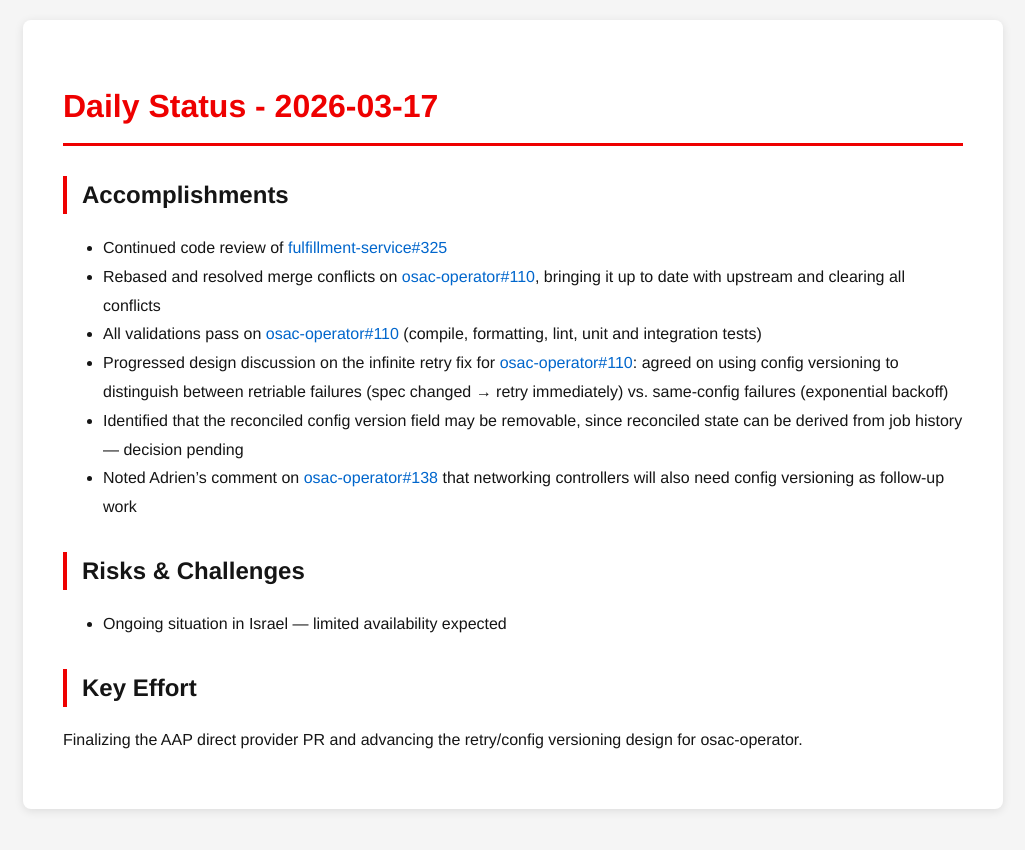
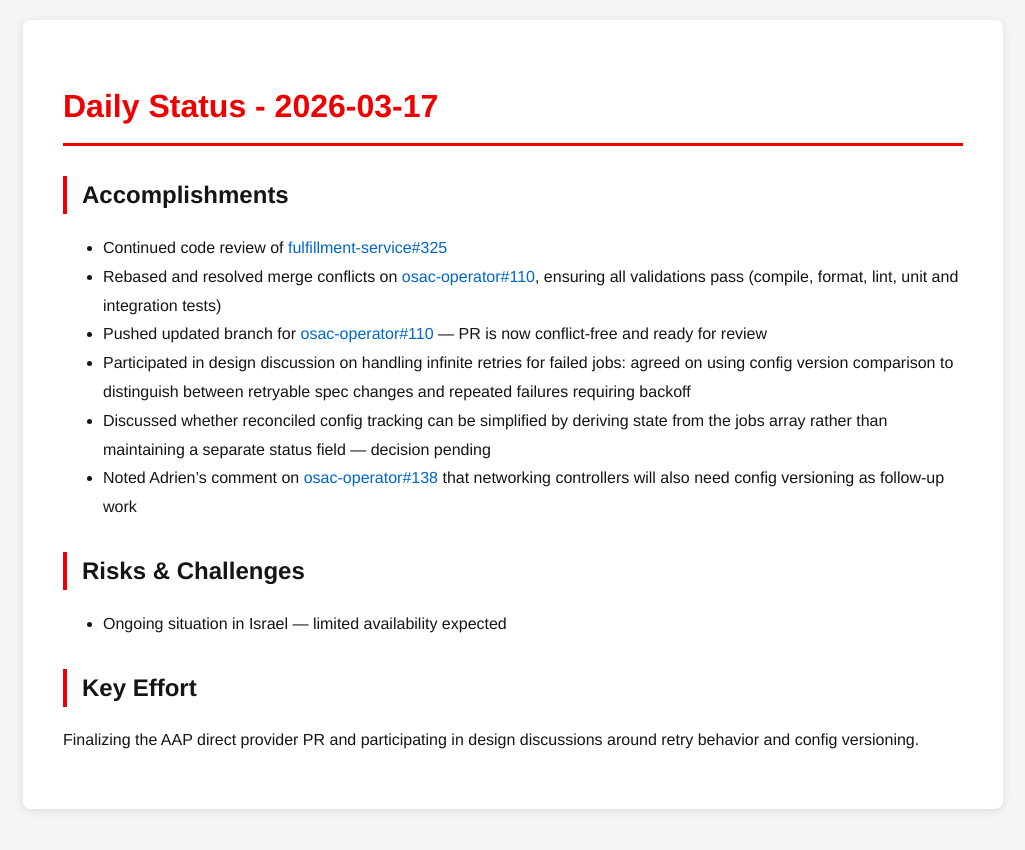
Before and after one commit to tzvatot/daily-status, a Jekyll site: the page built from 2026-03-17.md, in a window 1280 px wide. Shown: the top 850 px of the page, without its empty margins (127-1152 px from the left). Built offline with Jekyll 4.4.1, drawn with Linux system fonts in a browser that asks for light colours.

Commit message:
Daily status update - 2026-03-17

```diff
--- a/2026-03-17.md
+++ b/2026-03-17.md
@@ -8,14 +8,14 @@ date: 2026-03-17
 
 ## Accomplishments
 - Continued code review of [fulfillment-service#325](https://github.com/osac-project/fulfillment-service/pull/325)
-- Rebased and resolved merge conflicts on [osac-operator#110](https://github.com/osac-project/osac-operator/pull/110), bringing it up to date with upstream and clearing all conflicts
-- All validations pass on [osac-operator#110](https://github.com/osac-project/osac-operator/pull/110) (compile, formatting, lint, unit and integration tests)
-- Progressed design discussion on the infinite retry fix for [osac-operator#110](https://github.com/osac-project/osac-operator/pull/110): agreed on using config versioning to distinguish between retriable failures (spec changed → retry immediately) vs. same-config failures (exponential backoff)
-- Identified that the reconciled config version field may be removable, since reconciled state can be derived from job history — decision pending
+- Rebased and resolved merge conflicts on [osac-operator#110](https://github.com/osac-project/osac-operator/pull/110), ensuring all validations pass (compile, format, lint, unit and integration tests)
+- Pushed updated branch for [osac-operator#110](https://github.com/osac-project/osac-operator/pull/110) — PR is now conflict-free and ready for review
+- Participated in design discussion on handling infinite retries for failed jobs: agreed on using config version comparison to distinguish between retryable spec changes and repeated failures requiring backoff
+- Discussed whether reconciled config tracking can be simplified by deriving state from the jobs array rather than maintaining a separate status field — decision pending
 - Noted Adrien's comment on [osac-operator#138](https://github.com/osac-project/osac-operator/pull/138) that networking controllers will also need config versioning as follow-up work
 
 ## Risks & Challenges
 - Ongoing situation in Israel — limited availability expected
 
 ## Key Effort
-Finalizing the AAP direct provider PR and advancing the retry/config versioning design for osac-operator.
+Finalizing the AAP direct provider PR and participating in design discussions around retry behavior and config versioning.
```
